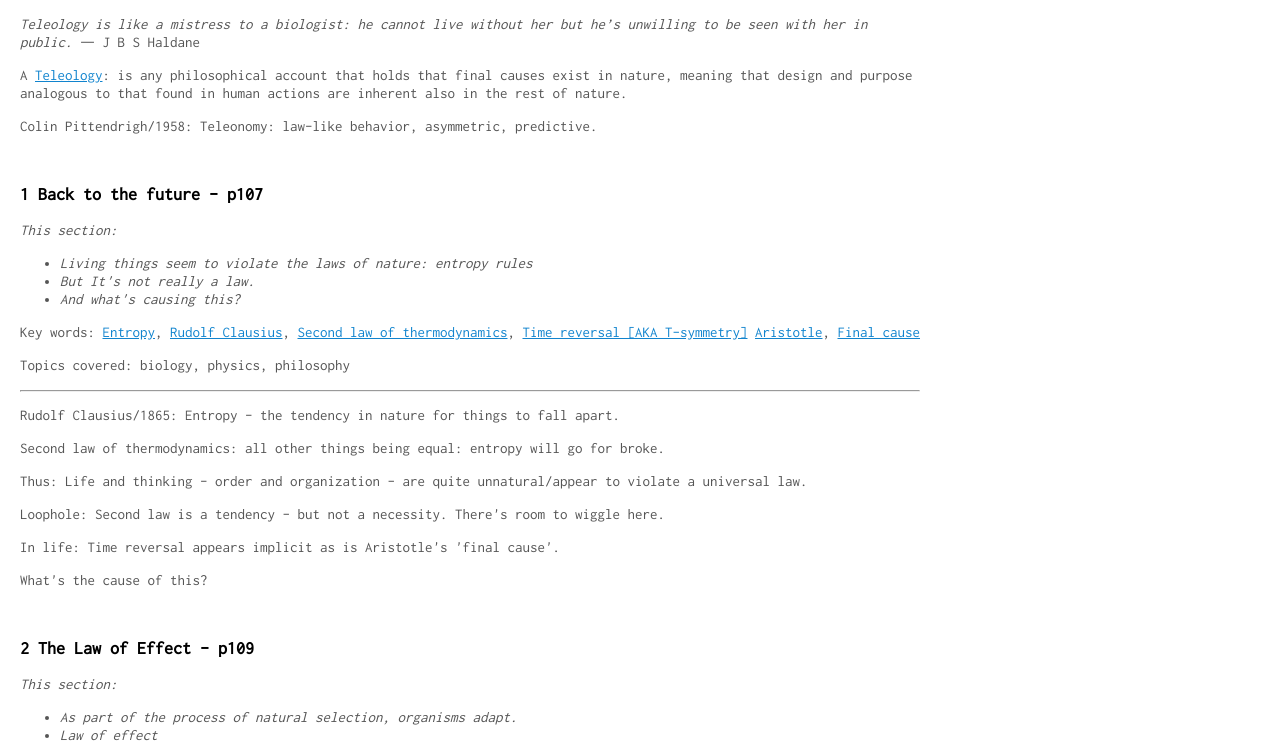
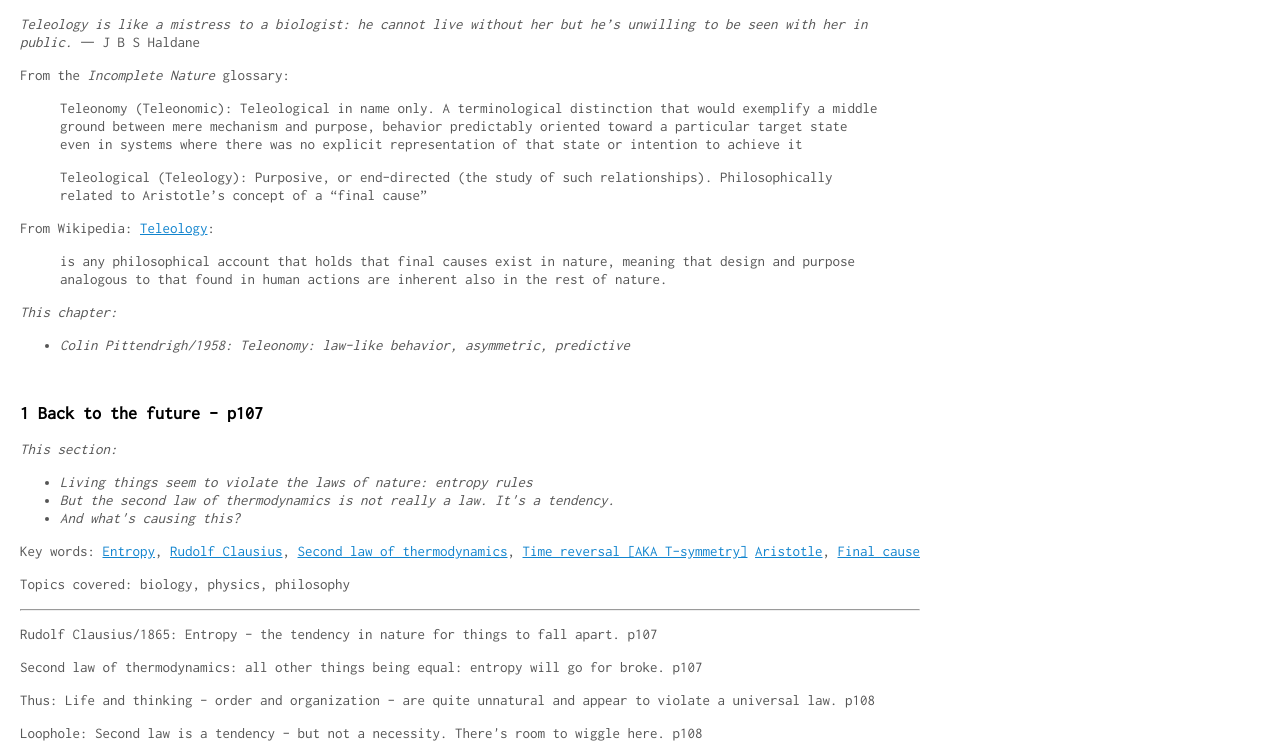
Before and after one commit to absence/absence.github.com, a plain HTML site: page 2-summary/1part/04teleonomy.html in a window 1280 px wide. Shown: the part 62-805 px from the top of the page. Drawn offline with Linux system fonts and the light colour scheme.

Commit message:
chapter 4 intro/section 1 enhancing

```diff
--- a/2-summary/1part/04teleonomy.html
+++ b/2-summary/1part/04teleonomy.html
@@ -14,16 +14,33 @@
 		<p><i>Teleology is like a mistress to a biologist: he cannot live without her but he’s unwilling to be seen with her in public.</i> &mdash; J B S Haldane
 		</p>
 
-		<p>A <a href='http://en.wikipedia.org/wiki/Teleology' target='_blank'>Teleology</a>: is any philosophical account that holds that final causes exist in nature, meaning that design and purpose analogous to that found in human actions are inherent also in the rest of nature.</p>
+		<p>From the <i>Incomplete Nature</i> glossary:</p>
 
-		<p>Colin Pittendrigh/1958: Teleonomy: law-like behavior, asymmetric, predictive.</p>
+		<blockquote>Teleonomy (Teleonomic): Teleological in name only. A terminological distinction that would exemplify a middle ground between mere mechanism and purpose,
+			behavior predictably oriented toward a particular target state even in systems
+			where there was no explicit representation of that state or intention to achieve it </blockquote>
+
+		<blockquote>Teleological (Teleology): Purposive, or end-directed (the study of such relationships).
+			Philosophically related to Aristotle’s concept of a “final cause” </blockquote>
+
+		<p>From Wikipedia: <a href='http://en.wikipedia.org/wiki/Teleology' target='_blank'>Teleology</a>:</p>
+			<blockquote>is any philosophical account that holds that final causes exist in nature, meaning that design and purpose analogous
+				to that found in human actions are inherent also in the rest of nature.</blockquote>
+
+		<p><i>
+		This chapter:
+		<ul>
+		<li> Colin Pittendrigh/1958: Teleonomy: law-like behavior, asymmetric, predictive</li>
+		</ul>
+		</i></p>
+
 
 	<h3>1 Back to the future - p107</h3>
 
 		<p><i>This section:
 		<ul>
 			<li>Living things seem to violate the laws of nature: entropy rules</li>
-			<li>But It's not really a law.</li>
+			<li>But the second law of thermodynamics is not really a law. It's a tendency.</li>
 			<li>And what's causing this?</li>
 
 		</ul>
@@ -42,17 +59,17 @@
 
 		<hr>
 
-		<p>Rudolf Clausius/1865: Entropy - the tendency in nature for things to fall apart.</p>
+		<p>Rudolf Clausius/1865: Entropy - the tendency in nature for things to fall apart. p107</p>
 
-		<p>Second law of thermodynamics: all other things being equal: entropy will go for broke.</p>
+		<p>Second law of thermodynamics: all other things being equal: entropy will go for broke. p107</p>
 
-		<p>Thus: Life and thinking - order and organization - are quite unnatural/appear to violate a universal law.</p>
+		<p>Thus: Life and thinking - order and organization - are quite unnatural and appear to violate a universal law. p108</p>
 
-		<p>Loophole: Second law is a tendency - but not a necessity. There's room to wiggle here.</p>
+		<p>Loophole: Second law is a tendency - but not a necessity. There's room to wiggle here. p108</p>
 
-		<p>In life: Time reversal appears implicit as is Aristotle's 'final cause'.</p>
+		<p>In life: Time reversal appears implicit as is Aristotle's 'final cause'. p108</p>
 
-		<p>What's the cause of this?</p>
+		<p>organism: ongoing increasing of complexity counters the messiness of entropy. What's the cause of this? p109</p>
 
 	<h3>2 The Law of Effect - p109</h3>
 
```
Also changed, not shown: 2-summary/1part/03golems.html (+3 -3 lines), 1 other file.
